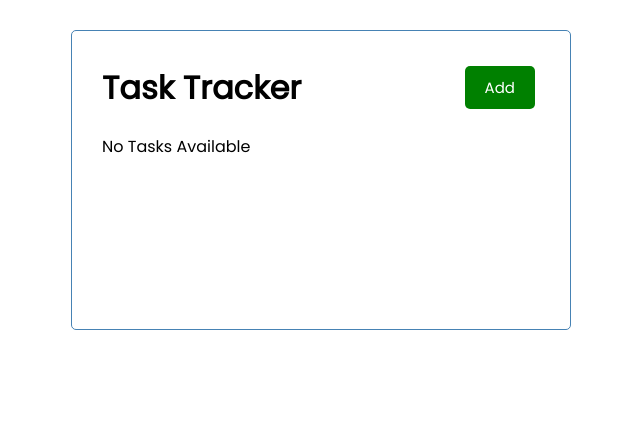
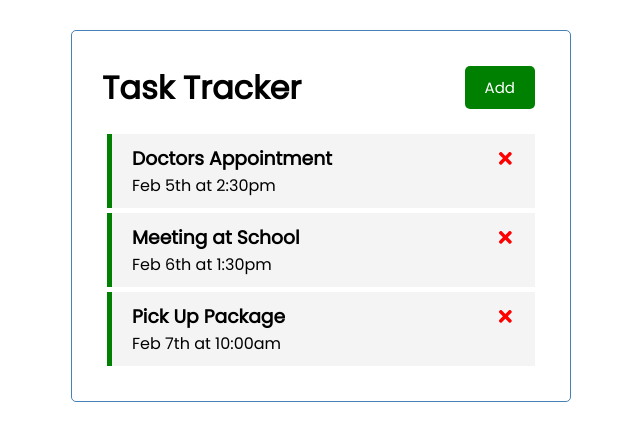
Before and after one commit to m-wardle/react-refresher-task, a React (Create React App) app: page / in a window 1280 px wide. Shown: the top 440 px of the page, without its empty margins (319-959 px from the left). Built offline with nearby package versions, Linux system fonts and the light colour scheme; data requests are answered from the project's data file.

Commit message:
Change port for json-server. Implement fetching tasks from fake backend

```diff
--- a/package.json
+++ b/package.json
@@ -23,7 +23,7 @@
     "build": "react-scripts build",
     "test": "react-scripts test",
     "eject": "react-scripts eject",
-    "server": "json-server --watch db.json --port 6000"
+    "server": "json-server --watch db.json --port 5000"
   },
   "eslintConfig": {
     "extends": [
--- a/src/App.tsx
+++ b/src/App.tsx
@@ -1,11 +1,30 @@
-import React, { useState } from 'react';
+import React, { useState, useEffect } from 'react';
 import Header from './components/Header'
 import Tasks from './components/Tasks'
+import { task } from './components/Task'
 import AddTask, { newTask } from './components/AddTask'
 
 function App() {
   const [showAddTask, setShowAddTask] = useState(false);
-  const [tasks, setTasks] = useState([])
+  const [tasks, setTasks] = useState<task[]>([])
+
+  useEffect(() => {
+    async function getTasks() {
+      const tasksFromServer = await fetchTasks()
+      setTasks(tasksFromServer)
+    }
+
+    getTasks();
+  }, []);
+
+  // Fetch Tasks
+
+  async function fetchTasks() {
+    const res = await fetch('http://localhost:5000/tasks');
+    const data = await res.json();
+
+    return data;
+  }
 
   // Add Task
 
--- a/src/components/Task.tsx
+++ b/src/components/Task.tsx
@@ -1,7 +1,7 @@
 import React from 'react';
 import { FaTimes } from 'react-icons/fa'
 
-interface task {
+export interface task {
   id: number;
   text: string;
   day: string;
```
Also changed, not shown: src/components/Tasks.tsx (+1 -8 lines).
